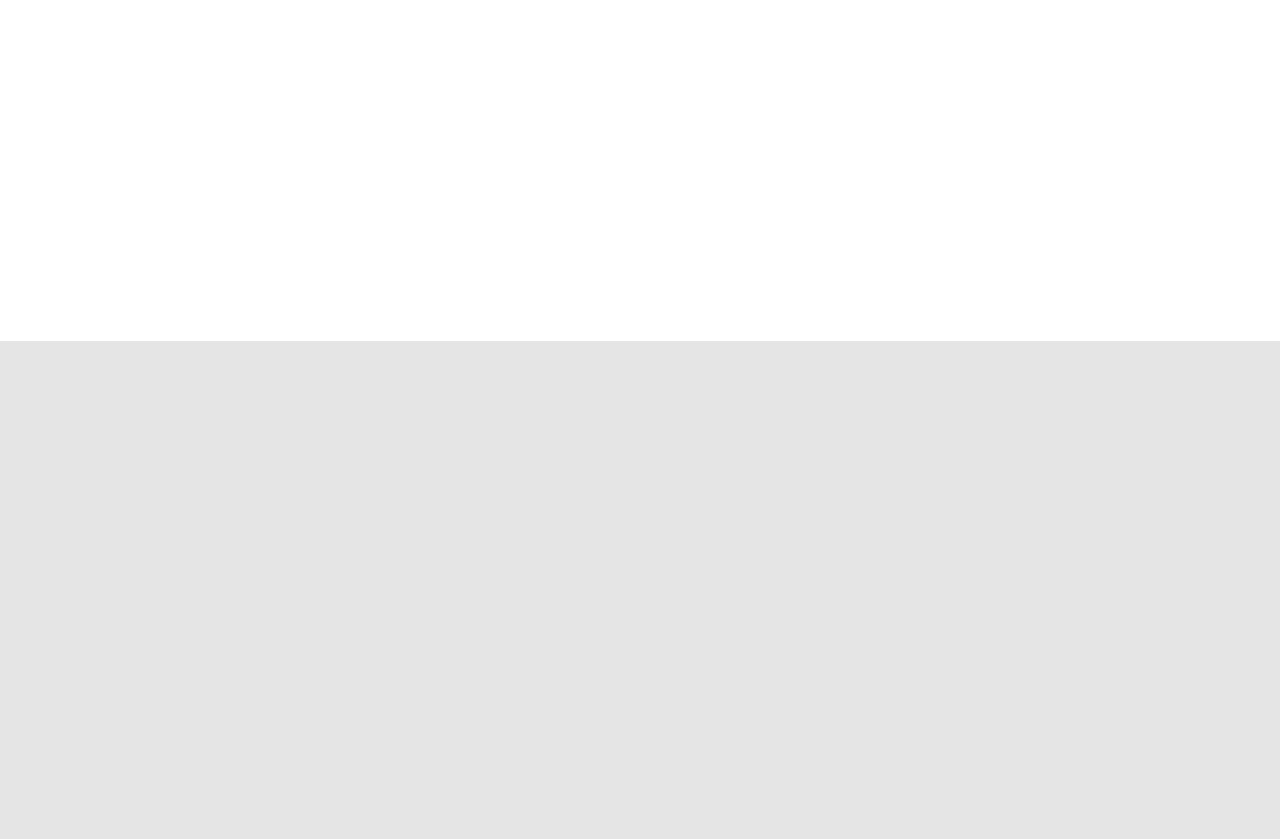
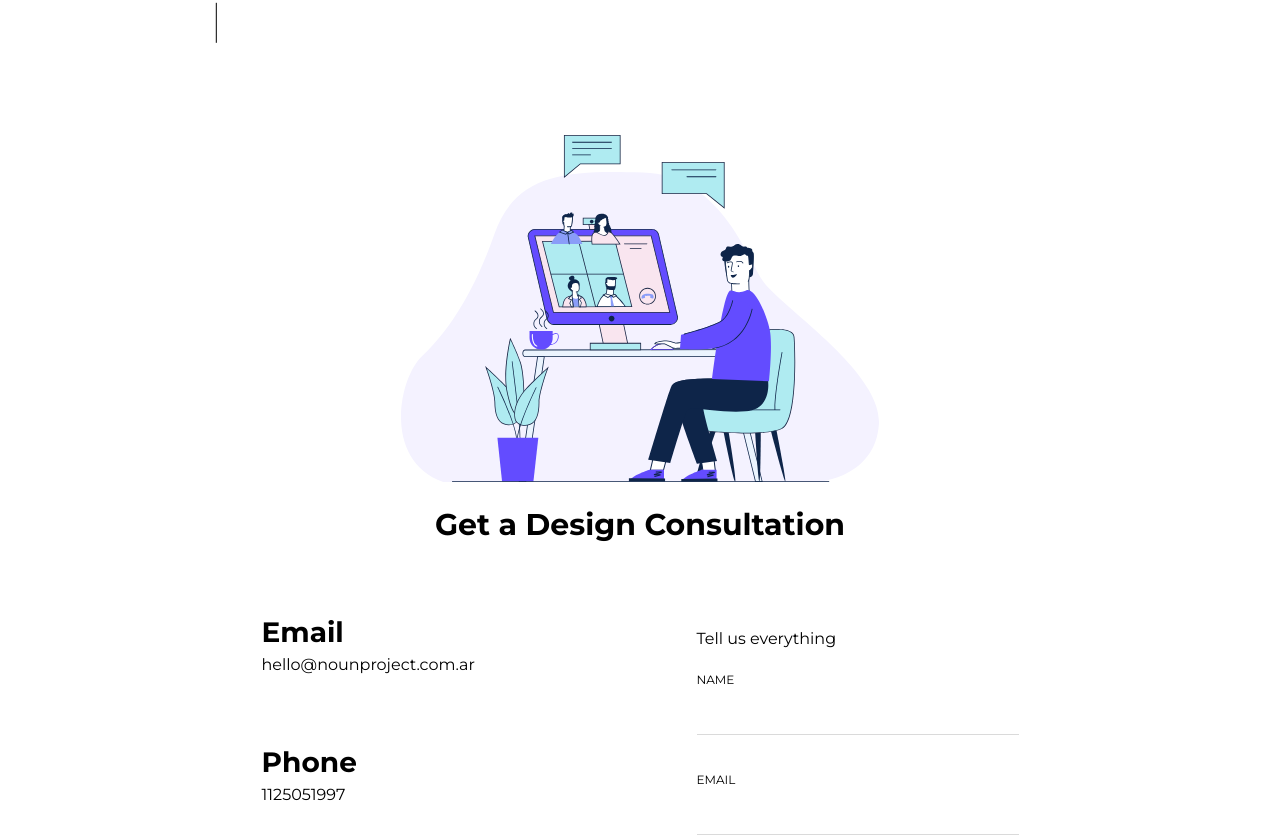
Before and after one commit to fmorar/Noun-Project, a Next.js app: page /contact-us in a window 1280 px wide. Before the commit this address had no page. Shown: the part 459-1298 px from the top of the page. Before the commit the page ends 800 px from the top, so only its background shows below. Built offline with nearby package versions, Linux system fonts and the light colour scheme; a web font is replaced by a local one.

Commit message:
wip contact us page

```diff
--- /dev/null
+++ b/components/contact-form.js
@@ -0,0 +1,25 @@
+import Button from './buttons';
+
+const ContactForm = () => {
+  return (
+    <div>
+      <p>Tell us everything</p>
+      <form>
+        <label className="label-text">NAME</label>
+        <input type="text" name="name" />
+        <label className="label-text">EMAIL</label>
+        <input type="email" name="email" />
+        <label className="label-text">ABOUT PROJECT</label>
+        <textarea type="text" name="about" rows="5" cols="40" />
+        <label className="label-text"><input type="checkbox" id="cbox1" value="first_checkbox" />I agree to Terms and Conditions</label>
+        <div className="d-flex justify-content-center">
+          <Button className='btn btn-principal' href='/'>
+            Send
+          </Button>
+        </div>
+      </form>
+    </div>
+  );
+};
+
+export default ContactForm;
--- /dev/null
+++ b/components/contact.js
@@ -0,0 +1,63 @@
+import ContactImage from '../pages/images/contact-us.svg'
+import Footer from './footer'
+import Image from 'next/image';
+import ContactForm from './contact-form'
+
+const Contact = () => {
+  return (
+    <>
+      <div className="d-flex justify-content-center mb-small">
+        <Image src={ContactImage} alt='Contact Image' />
+      </div>
+      <div className="d-flex justify-content-center mb-large">
+        <h5>Get a Design Consultation</h5>
+      </div>
+      <div className="container d-flex justify-content-around mb-medium flex-wrap-reverse-mobile">
+        <div className="d-grid w-80-mobile">
+          <div>
+            <h6>Email</h6>
+            <a href="mailto:hello@nounproject.com.ar" className="border-none">hello@nounproject.com.ar</a>
+          </div>
+          <div>
+            <h6>Phone</h6>
+            <a href="tel:1125051997" className="border-none">1125051997</a>
+          </div>
+          <div>
+            <h6>Location</h6>
+            <div>
+              <p>
+              Costa Rica
+              </p>
+              <small className='d-block mb-medium'>
+                San José
+              </small>
+              <div className='countries'>
+                <span className='d-flex align-items-center justify-content-center country country--active'>
+                  <span>
+                    CR
+                  </span>
+                </span>
+                <span className='d-flex align-items-center justify-content-center country'>
+                  <span>
+                    MX
+                  </span>
+                </span>
+                <span className='d-flex align-items-center justify-content-center country'>
+                  <span>
+                    AR
+                  </span>
+                </span>
+              </div>
+            </div>
+          </div>
+        </div>
+        <div>
+          <ContactForm />
+        </div>
+      </div>
+      <Footer/>
+    </>
+  )
+};
+
+export default Contact;
--- /dev/null
+++ b/pages/contact-us.js
@@ -0,0 +1,20 @@
+import Head from 'next/head'
+import Layout from '../components/layout'
+import Hero from '../components/hero'
+import Contact from '../components/contact'
+
+const ContactUs = () => {
+  return (
+    <>
+      <Layout>
+        <Head>
+          <title>Contact Us</title>
+        </Head>
+        <Hero className='hero__title' spanBot='noun project' text='contact us'/>
+        <Contact />
+      </Layout>
+    </>
+  )
+};
+
+export default ContactUs;
--- a/styles/partials/01-particles/_base.scss
+++ b/styles/partials/01-particles/_base.scss
@@ -33,6 +33,7 @@ body {
   min-height: 100%;
   position: relative;
   width: 100%;
+  background: #FFFFFF;
 }
 
 // Remove text-shadow in selection highlight:
--- a/styles/partials/01-particles/_forms.scss
+++ b/styles/partials/01-particles/_forms.scss
@@ -1,6 +1,6 @@
 input,
 textarea {
-  background-color: #e5e5e5;
+  background-color: #FFFFFF;
   border: none;
   font-size: 14px;
   font-family: $font-base;
@@ -45,7 +45,7 @@ input[type="checkbox"],
 input[type="radio"] {
   display: inline-block;
   margin: 0 $space-out-small $space-out-medium 0;
-  width: 25px;
+  width: 20px;
 }
 
 input[type="number"]::-webkit-inner-spin-button,
--- a/styles/partials/01-particles/_layout.scss
+++ b/styles/partials/01-particles/_layout.scss
@@ -12,6 +12,10 @@
 
 .d-flex {
   display: flex;
+}
+
+.d-grid {
+  display: grid;
 }
 
 .flex-row {
--- /dev/null
+++ b/styles/partials/04-organisms/_contact-form.scss
@@ -0,0 +1,18 @@
+.label-text {
+    font-weight: 500;
+    font-size: 12px;
+    line-height: 15px;
+}
+
+.border-none {
+    border: none;
+}
+
+@media (max-width: 768px) {
+    .flex-wrap-reverse-mobile {
+        flex-wrap: wrap-reverse;
+    }
+    .w-80-mobile {
+        width: 80%;
+    }
+}
--- a/styles/stytles.scss
+++ b/styles/stytles.scss
@@ -20,3 +20,4 @@
 @import "partials/04-organisms/section-black";
 @import "partials/04-organisms/social-bottom";
 @import "partials/04-organisms/social_icons";
+@import "partials/04-organisms/contact-form";
```
Also changed, not shown: pages/images/contact-us.png (added), pages/images/contact-us.svg (added).
